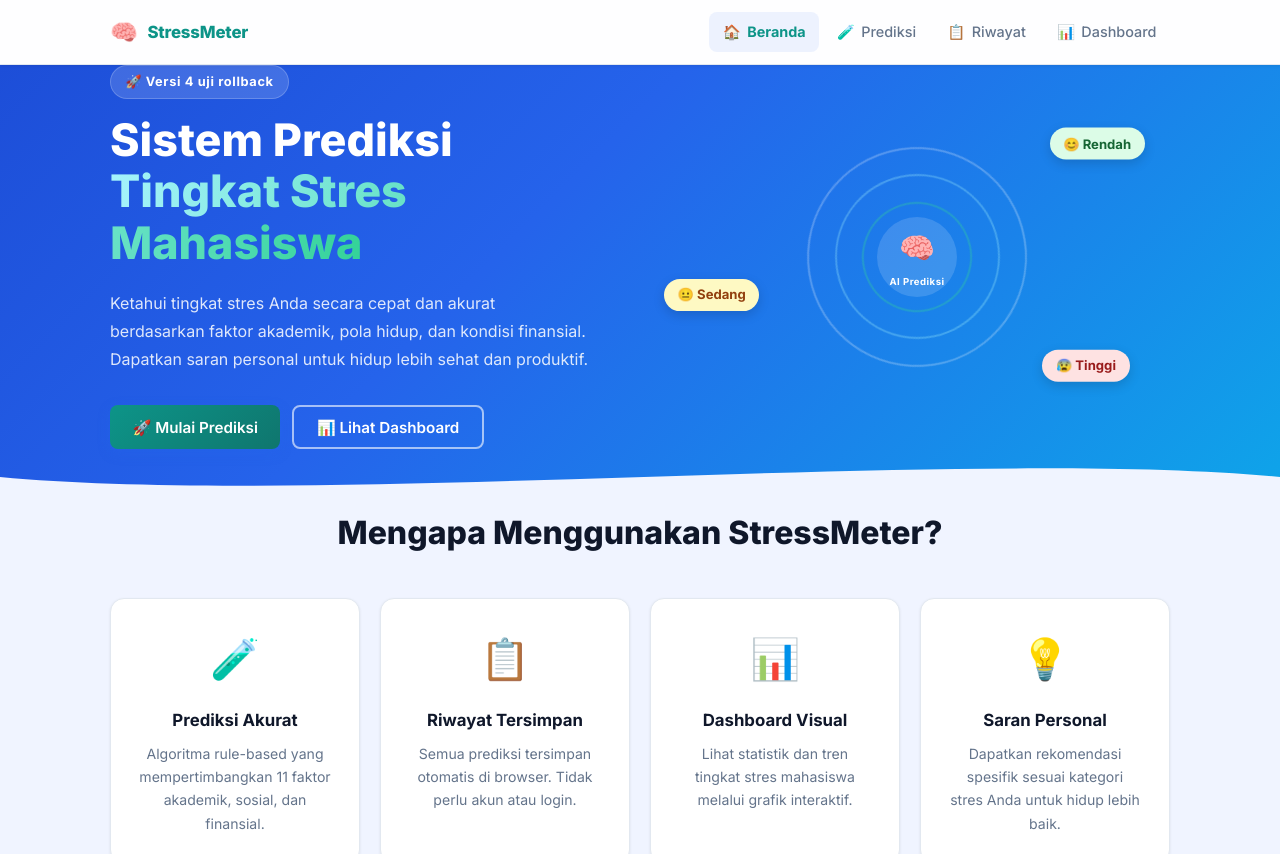
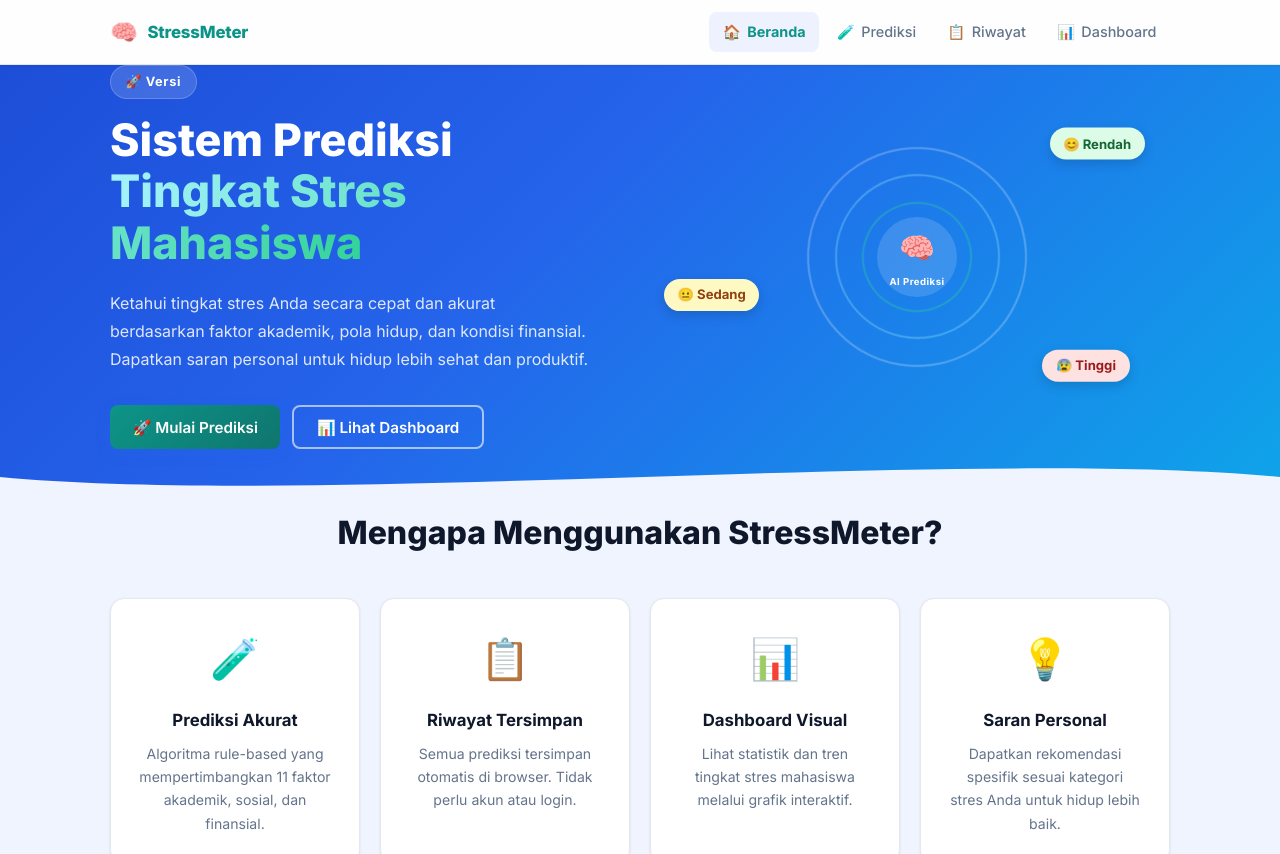
Before and after one commit to Frztyo/Tugas-Akhir, a React (Vite) app in the folder src/: page / in a window 1280 px wide. Shown: the top 854 px of the page. Built offline with nearby package versions, Linux system fonts and the light colour scheme.

Commit message:
tugas akhir

```diff
--- a/src/src/pages/Home.jsx
+++ b/src/src/pages/Home.jsx
@@ -42,7 +42,7 @@ export default function Home() {
       <section className="hero">
         <div className="container hero-inner">
           <div className="hero-text fade-up">
-            <div className="hero-chip">🚀 Versi 4 uji rollback</div>
+            <div className="hero-chip">🚀 Versi</div>
             <h1 className="hero-title">
               Sistem Prediksi<br />
               <span className="gradient-text">Tingkat Stres Mahasiswa</span>
```
Also changed, not shown: 1 other file (tests, documents, lock files or other folders).
